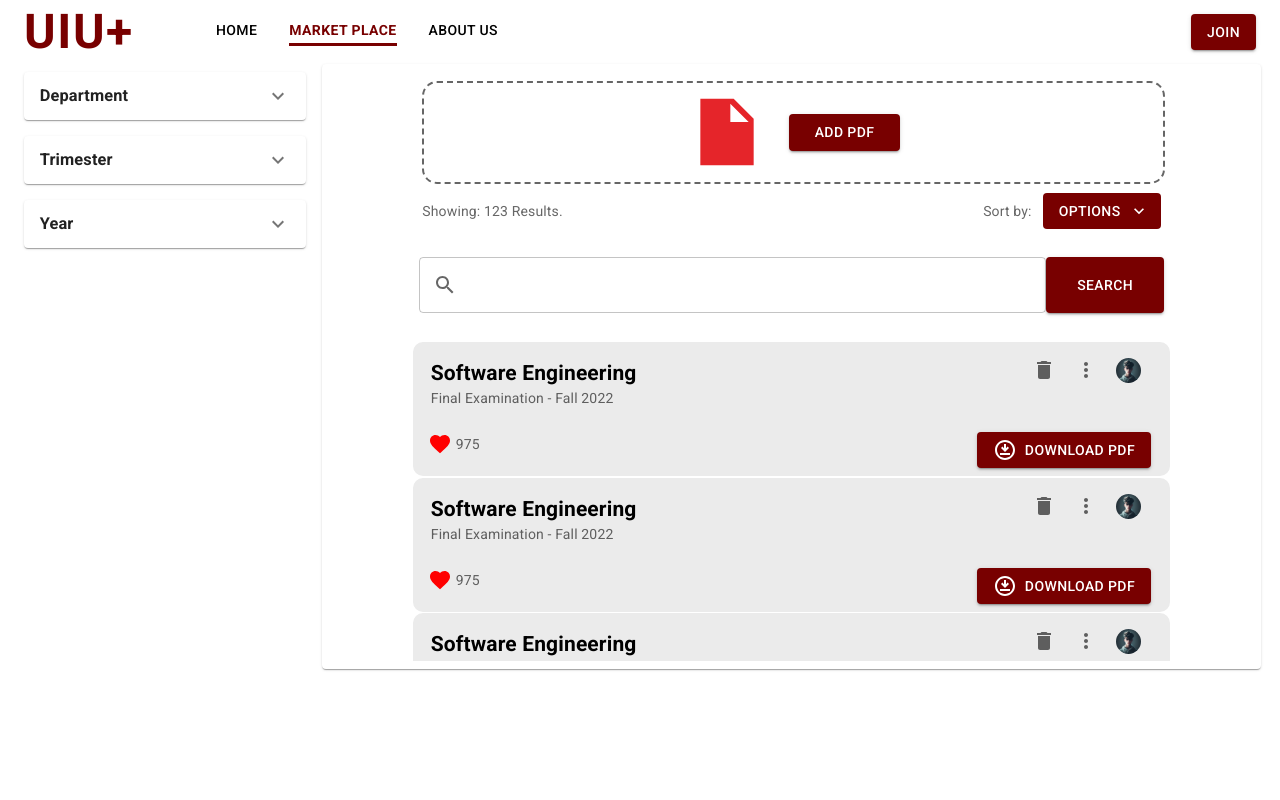
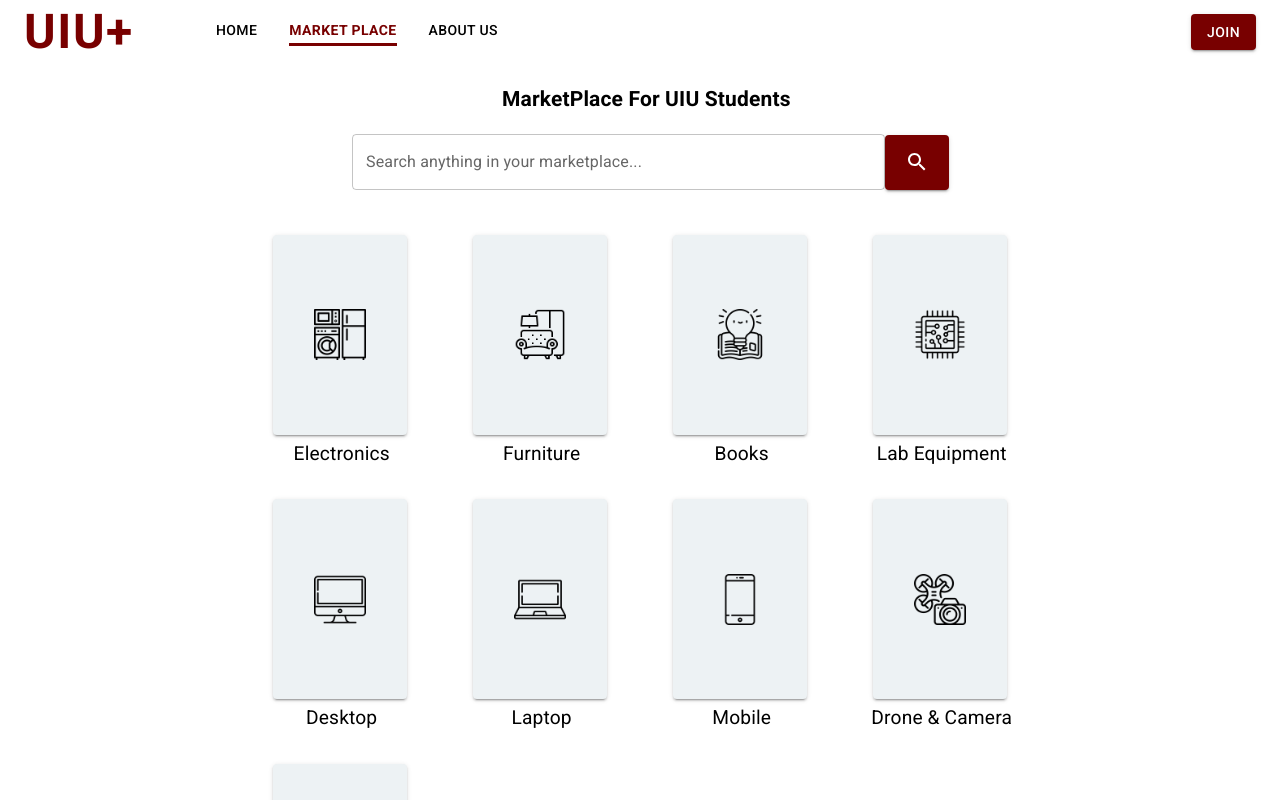
Before and after one commit to nadibahsan10/frontend, a React (Vite) app: page /market in a window 1280 px wide. Shown: the top 800 px of the page. Built offline with nearby package versions, Linux system fonts and the light colour scheme.

Commit message:
Navigation updated

```diff
--- a/src/App.jsx
+++ b/src/App.jsx
@@ -10,6 +10,8 @@ import MainQuestionBank from "./QuestionBank/Pages/MainQuestionBank";
 import { BrowserRouter as Router, Routes, Route } from "react-router-dom";
 import "./App.css";
 import Z from "./Z";
+import Market from "./Marketplace/Pages/Market"
+import Find from "./Marketplace/Pages/Find"
 
 const App = () => {
   let [isLoggedIn, setIsLoggedIn] = useState(false);
@@ -71,7 +73,8 @@ const App = () => {
 
           <Route path="/feed" element={<Feed />} />
           <Route path="/inbox" element={<Message />} />
-          <Route path="/market" element={<MainQuestionBank />} />
+          <Route path="/market" element={<Market />} />
+          <Route path="/alumni" element={<Find />} />
           <Route path="/about" element={<Z />} />
           <Route path="/question" element={<MainQuestionBank />} />
         </Routes>
```
